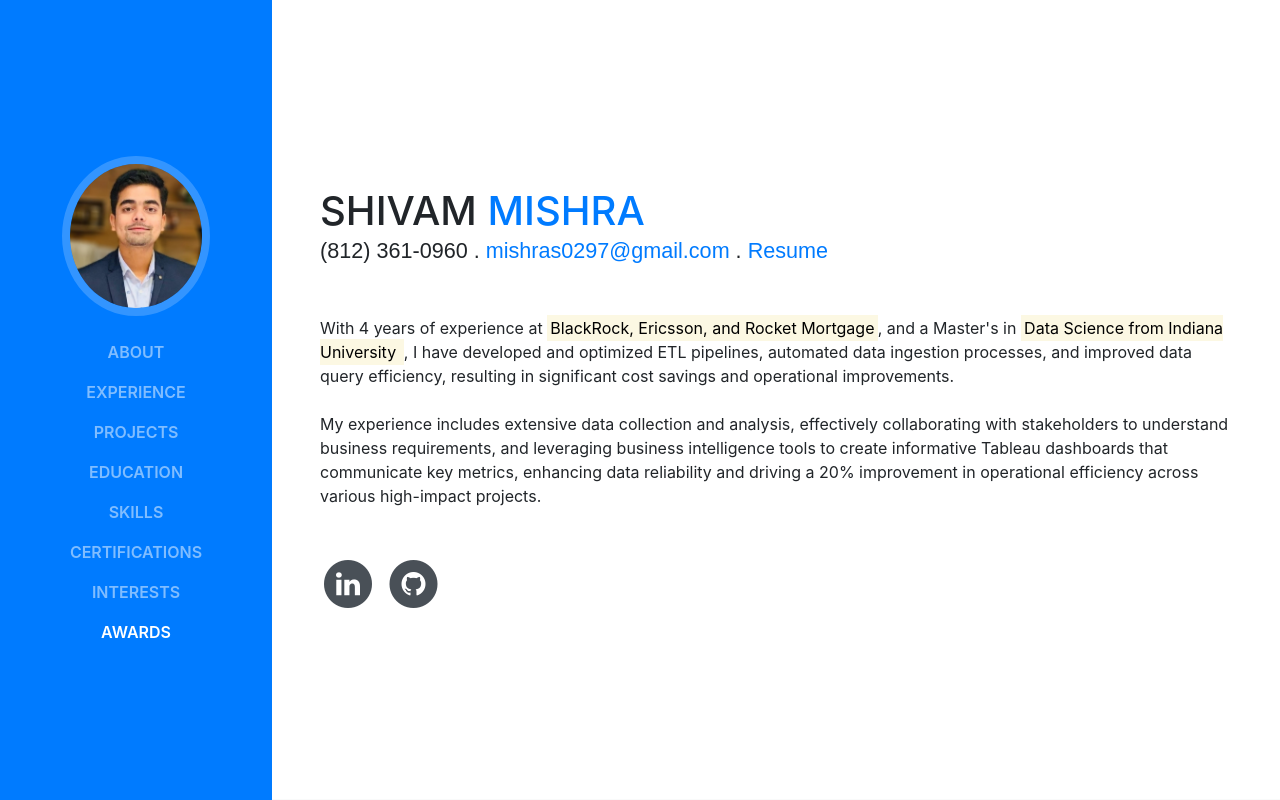
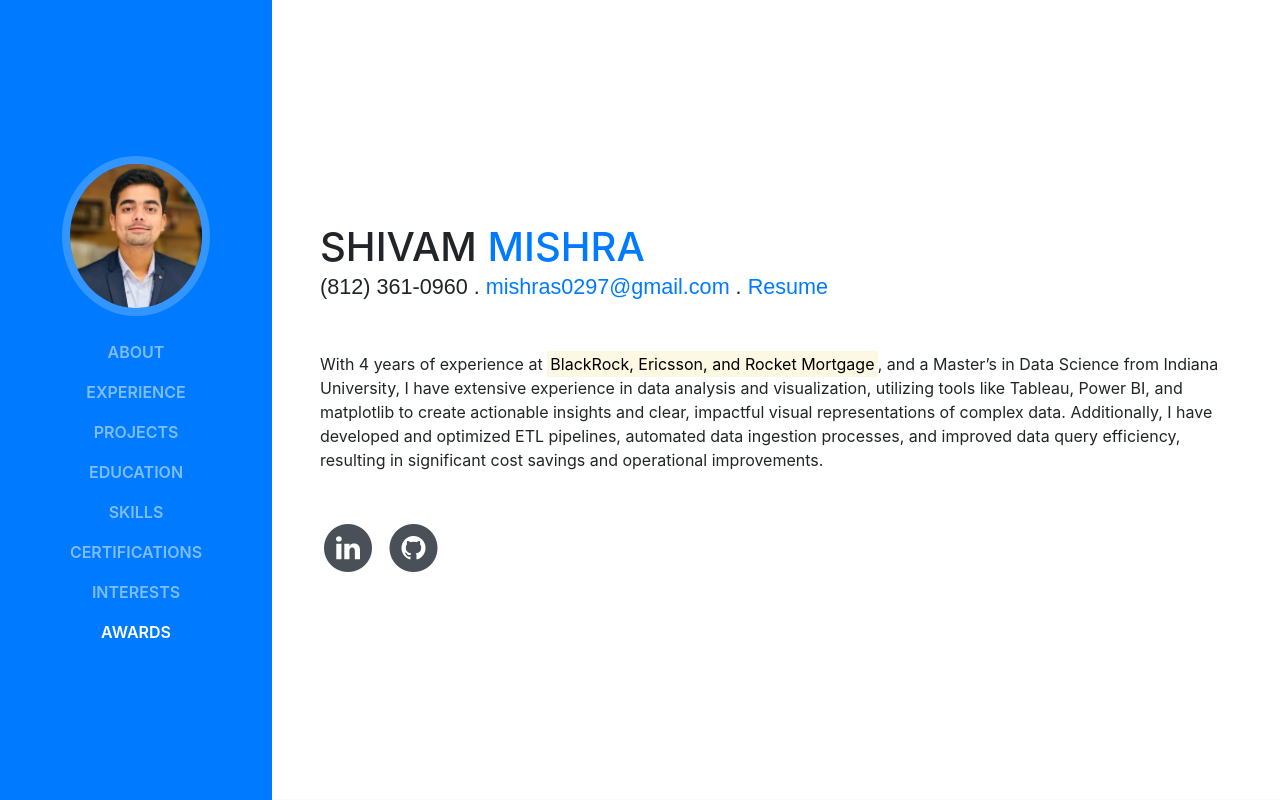
Before and after one commit to shivam0296/mishras.github.io, a website with bundled scripts: page index.html in a window 1280 px wide. Shown: the top 800 px of the page. Built offline with nearby package versions, Linux system fonts and the light colour scheme; a web font is replaced by a local one.

Commit message:
Adding description

```diff
--- a/index.html
+++ b/index.html
@@ -87,16 +87,13 @@
             <a href="mailto:name@email.com">mishras0297@gmail.com</a> .
             <a href="Static/Documents/Shivam_Mishra_Resume.pdf" target="_blank">Resume</a>
           </div>
-          <p class="mb-5">With 4 years of experience at <mark>BlackRock, Ericsson, and Rocket Mortgage</mark>,
-                          and a Master's in <mark>Data Science from Indiana University </mark>, I have developed and optimized ETL pipelines,
-                          automated data ingestion processes, and improved data query efficiency, resulting in significant cost savings and operational improvements.
-          </br>
-          </br>
-            My experience includes extensive data collection and analysis,
-              effectively collaborating with stakeholders to understand business requirements,
-              and leveraging business intelligence tools to create informative Tableau dashboards that communicate
-              key metrics, enhancing data reliability and driving a 20% improvement in operational efficiency
-              across various high-impact projects.
+          <p class="mb-5">With 4 years of experience at <mark>BlackRock, Ericsson, and Rocket Mortgage</mark>, and a Master’s in
+                          Data Science from Indiana University, I have extensive experience in data analysis and visualization,
+                          utilizing tools like Tableau, Power BI, and matplotlib to create actionable insights and clear,
+                          impactful visual representations of complex data.
+                          Additionally, I have developed and optimized ETL pipelines,
+                          automated data ingestion processes, and improved data query efficiency,
+                          resulting in significant cost savings and operational improvements.
               </p>
           <ul class="list-inline list-social-icons mb-0">
             <li class="list-inline-item">
```
